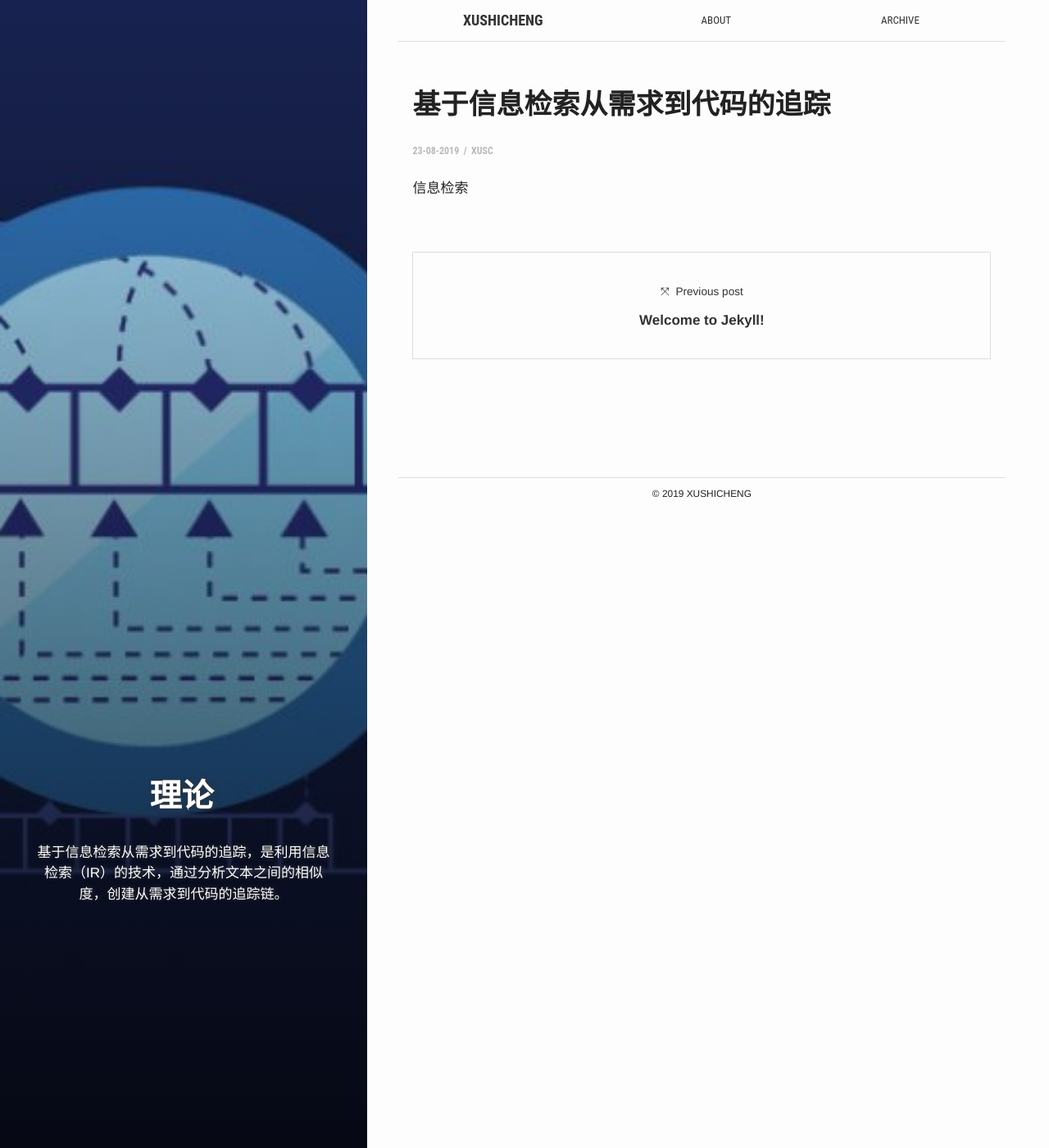
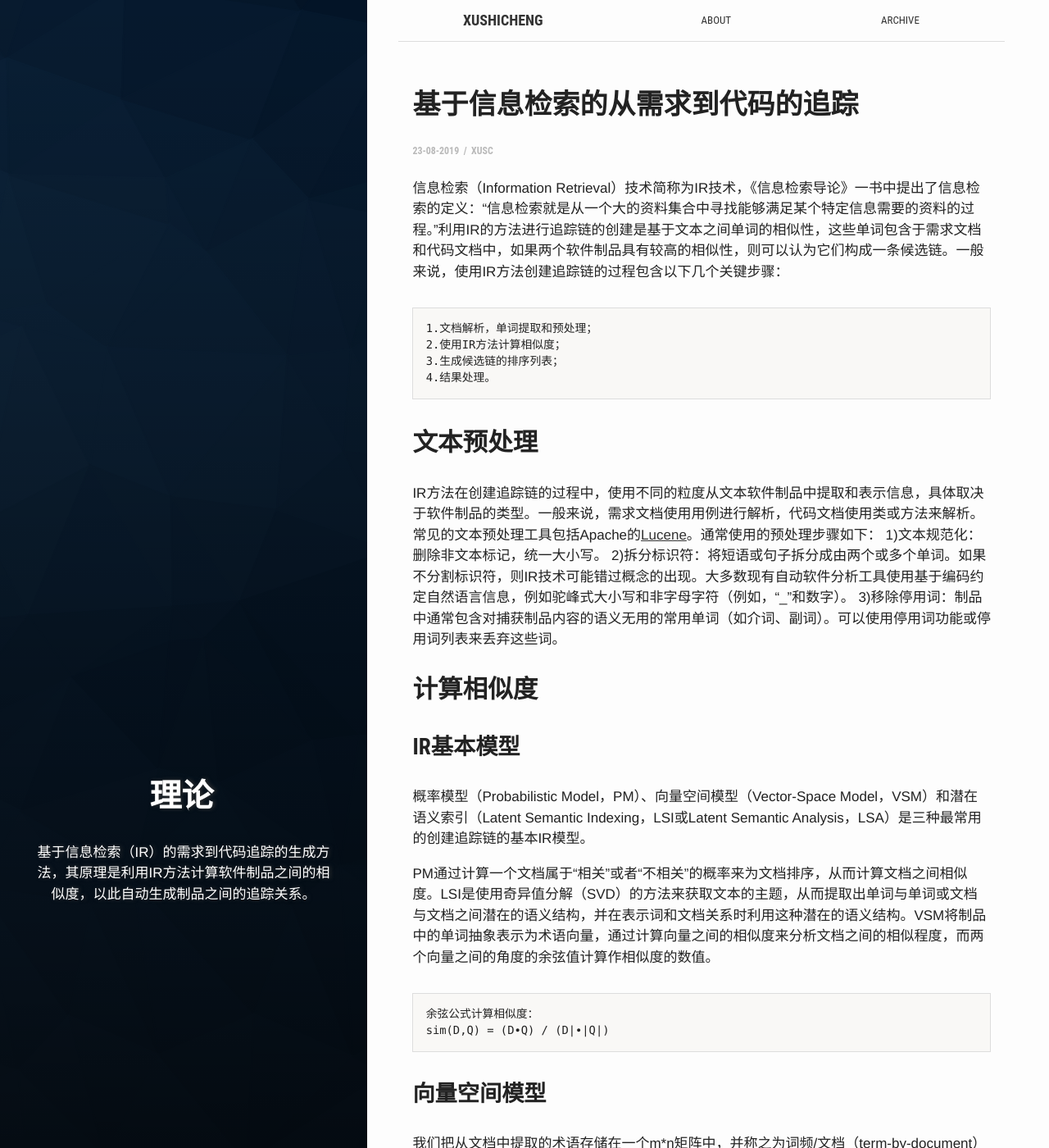
Before and after one commit to PetePro/PetePro.github.io, a Jekyll site: the page built from _posts/2019-08-23-Information Retrieval.markdown, in a window 1280 px wide and 1400 px high. Shown: the whole window at 82% size. Built offline with Jekyll 4.4.1, drawn with Linux system fonts in a browser that asks for light colours; some web fonts are replaced; some of the changed text lies outside the part shown.

Commit message:
add posts

````diff
--- a/_posts/2019-08-18-welcome-to-jekyll.markdown
+++ b/_posts/2019-08-18-welcome-to-jekyll.markdown
@@ -1,6 +1,5 @@
 ---
 layout: post
-bg: '201908/jekyll.jpg'
 title:  "Welcome to Jekyll!"
 crawlertitle: "How to use jekyll"
 summary: "Welcome to Jekyll!"
--- a/_posts/2019-08-23-Information Retrieval.markdown
+++ b/_posts/2019-08-23-Information Retrieval.markdown
@@ -1,13 +1,77 @@
 ---
 layout: post
-bg: '201908/InformationRetrieval.jpg'
-title:  "基于信息检索从需求到代码的追踪"
-crawlertitle: "基于信息检索从需求到代码的追踪"
-summary: "基于信息检索从需求到代码的追踪，是利用信息检索（IR）的技术，通过分析文本之间的相似度，创建从需求到代码的追踪链。"
+title:  "基于信息检索的从需求到代码的追踪"
+crawlertitle: "基于信息检索的从需求到代码的追踪"
+summary: "基于信息检索（IR）的需求到代码追踪的生成方法，其原理是利用IR方法计算软件制品之间的相似度，以此自动生成制品之间的追踪关系。"
 date:   2019-08-23 20:00:00 +0800
 categories: posts
 tags: '理论'
 author: xusc
 ---
 
-信息检索
+信息检索（Information Retrieval）技术简称为IR技术，《信息检索导论》一书中提出了信息检索的定义：“信息检索就是从一个大的资料集合中寻找能够满足某个特定信息需要的资料的过程。”利用IR的方法进行追踪链的创建是基于文本之间单词的相似性，这些单词包含于需求文档和代码文档中，如果两个软件制品具有较高的相似性，则可以认为它们构成一条候选链。一般来说，使用IR方法创建追踪链的过程包含以下几个关键步骤：
+
+    1.文档解析，单词提取和预处理；
+    2.使用IR方法计算相似度；
+    3.生成候选链的排序列表；
+    4.结果处理。
+
+## 文本预处理
+
+IR方法在创建追踪链的过程中，使用不同的粒度从文本软件制品中提取和表示信息，具体取决于软件制品的类型。一般来说，需求文档使用用例进行解析，代码文档使用类或方法来解析。常见的文本预处理工具包括Apache的[Lucene][Lucene]。通常使用的预处理步骤如下：
+1)文本规范化：删除非文本标记，统一大小写。
+2)拆分标识符：将短语或句子拆分成由两个或多个单词。如果不分割标识符，则IR技术可能错过概念的出现。大多数现有自动软件分析工具使用基于编码约定自然语言信息，例如驼峰式大小写和非字母字符（例如，“_”和数字）。
+3)移除停用词：制品中通常包含对捕获制品内容的语义无用的常用单词（如介词、副词）。可以使用停用词功能或停用词列表来丢弃这些词。
+
+[Lucene]: https://lucene.apache.org/
+
+## 计算相似度
+
+### IR基本模型
+
+概率模型（Probabilistic Model，PM）、向量空间模型（Vector-Space Model，VSM）和潜在语义索引（Latent Semantic Indexing，LSI或Latent Semantic Analysis，LSA）是三种最常用的创建追踪链的基本IR模型。
+
+PM通过计算一个文档属于“相关”或者“不相关”的概率来为文档排序，从而计算文档之间相似度。LSI是使用奇异值分解（SVD）的方法来获取文本的主题，从而提取出单词与单词或文档与文档之间潜在的语义结构，并在表示词和文档关系时利用这种潜在的语义结构。VSM将制品中的单词抽象表示为术语向量，通过计算向量之间的相似度来分析文档之间的相似程度，而两个向量之间的角度的余弦值计算作相似度的数值。
+
+```
+余弦公式计算相似度：
+sim(D,Q) = (D∙Q) / (D|∙|Q|)
+```
+
+### 向量空间模型
+
+我们把从文档中提取的术语存储在一个m*n矩阵中，并称之为词频/文档（term-by-document）矩阵，其中m是文档中出现的所有的唯一的术语的数量，n是文档的数量。向量的计算涉及到以下三个因素：
+1)术语频率（term frequency，tf值）：该因素描述的是一个术语在一个文档中出现的次数；
+2)文档频率（document frequency，df值）：它指的是针对某一术语，在整个数据集中有多少个文档包含这个术语；
+3)逆文档频率（inverse document frequency，idf值）：df计算简单，但是并不能很好地指示文档内容，基于df的加权方法称为逆文档频率idf。
+
+```
+tf-idf值的计算：
+tf-idf(i,j) = tf(i,j) * idf(i)
+```
+
+将文档向量化并形成词频/文档矩阵，需要给文档中的每个术语赋一个实数值，这个实数值，就是tf-idf值。tf-idf（term frequency-inverse document frequency）的值就是术语频率和文档频率的乘积。
+
+### 语义信息
+
+语义信息的存在会影响追踪的准确性，对于需求文档之类的描述性文档，可酌情分析其中的同义词、多义词、段落结构的影响。对于代码文档，编程语言、代码结构信息是需要重点考虑的，Scitools发行的[Understand][Understand]是该领域的有效工具。
+
+[Understand]: https://scitools.com/
+
+## 生成候选链
+
+根据计算所得的相似度，可以得到一个需求-代码链的相似度列表。
+
+## 结果处理
+
+为了便于结果的度量分析，需要按照一定的方法对该列表进行过滤。通常我们选用的过滤方法包括以下两种：
+1)	cut-point法：根据相似度从大到小排序，选择前n个或前m%最相关的追踪链；
+2)	阈值法：给定一个阈值x，选择相似度大于x的全部追踪链。
+
+## 结果度量
+
+IR方法的评价指标主要有以下两种：精确率（Precision，又称查准率）和召回率（Recall，又称查全率）。在已定义的TP、FP、FN、TN四种样本分类情况下，精确率计算的是所有“成功检索的追踪链数（TP）”占所有“被检索到的追踪链数（TP+FP）”的比例，衡量了算法的查准的能力。召回率计算的是所有“成功检索的追踪链数（TP）”占所有“参考追踪链数（TP+FN）”的比例，衡量了算法的查全的能力。聚合度量F-measure，代表二者的综合评价，以获得它们之间的平衡，F1-Measure则是精确率和召回率的调和均值。
+
+## 总结
+
+本文介绍了基于信息检索的需求到代码的追踪。
````
Also changed, not shown: assets/images/201908/InformationRetrieval.jpg (deleted), assets/images/201908/jekyll.jpg (deleted).
